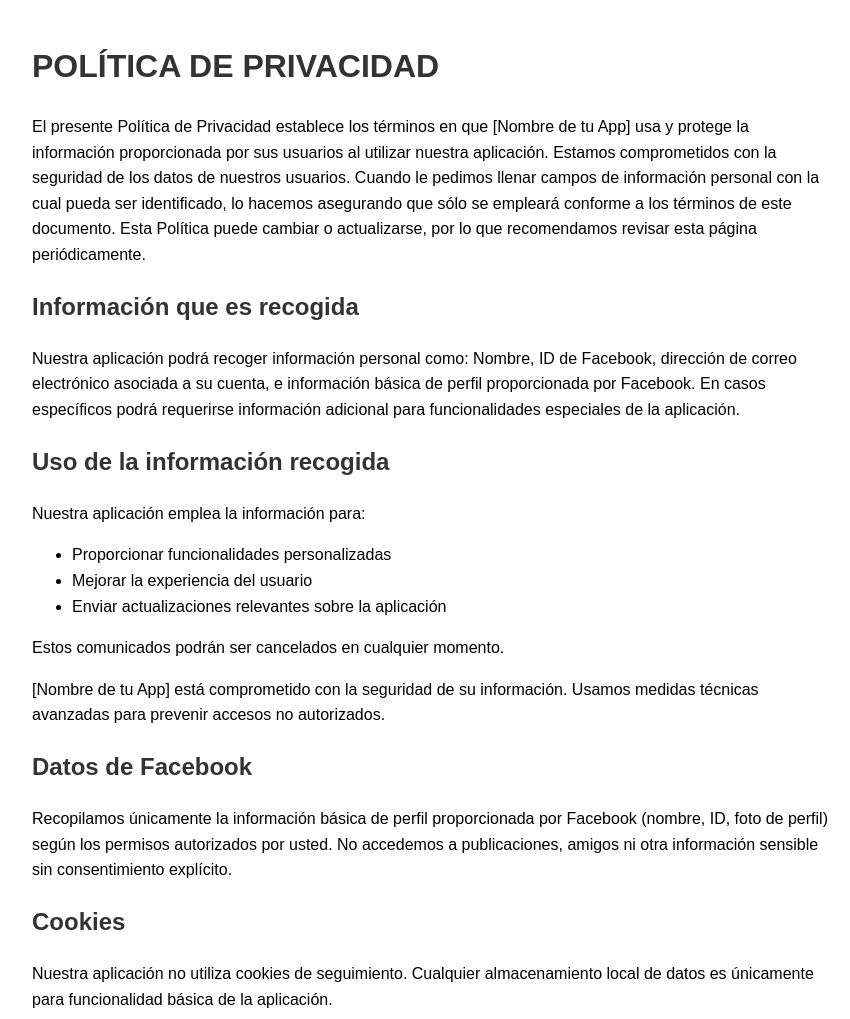
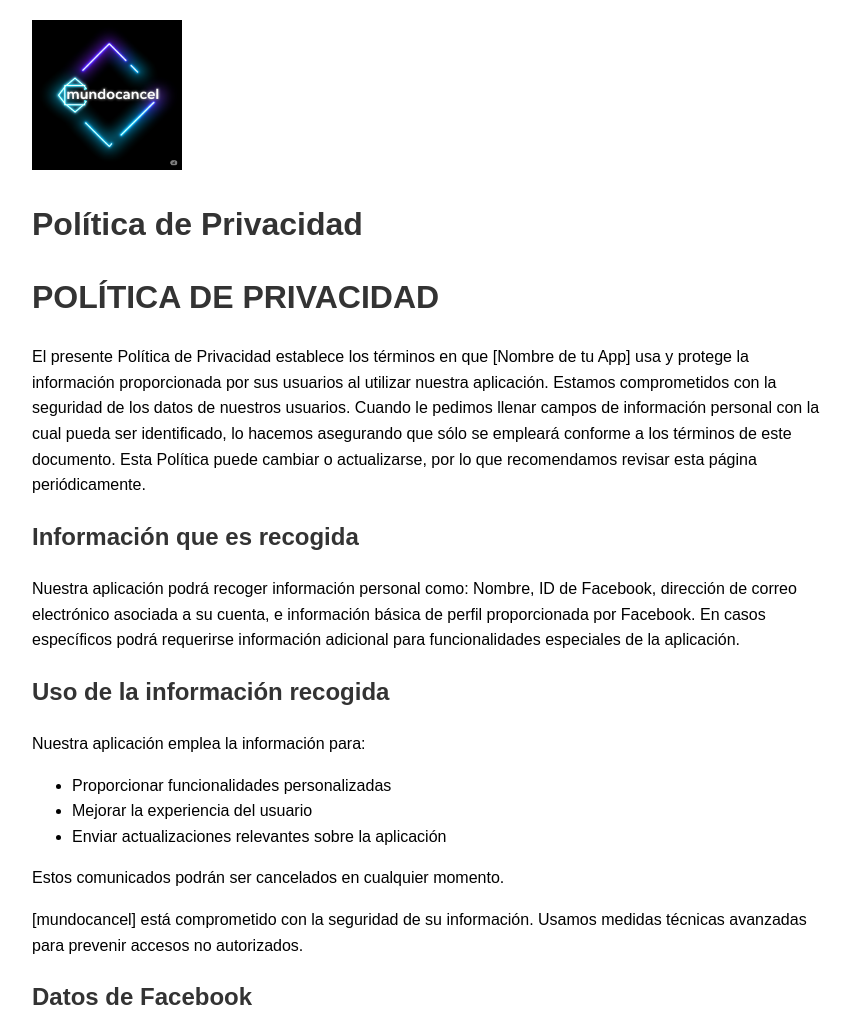
Before and after one commit to yaotzin37/politica-de-privacidad.io, a plain HTML site: page index.html in a window 1280 px wide. Shown: the top 1019 px of the page, without its empty margins (208-1058 px from the left). Drawn offline with Linux system fonts and the light colour scheme.

Commit message:
Update index.html
usar png

```diff
--- a/index.html
+++ b/index.html
@@ -2,7 +2,7 @@
 <html lang="es">
 <head>
     <meta charset="UTF-8">
-    <title>Política de Privacidad - Nombre de tu App</title>
+    <title>politica-de-privasidad-mundocancel-appfacebook</title>
     <style>
         body { font-family: Arial, sans-serif; line-height: 1.6; max-width: 800px; margin: 0 auto; padding: 20px; }
         h1, h2 { color: #333; }
@@ -10,6 +10,10 @@
     </style>
 </head>
 <body>
+    <header>
+  <img src="mundocancel.png" alt="Logo de mundocancel" width="150">
+  <h1>Política de Privacidad</h1>
+</header>
     <h1>POLÍTICA DE PRIVACIDAD</h1>
     <p>El presente Política de Privacidad establece los términos en que [Nombre de tu App] usa y protege la información proporcionada por sus usuarios al utilizar nuestra aplicación. Estamos comprometidos con la seguridad de los datos de nuestros usuarios. Cuando le pedimos llenar campos de información personal con la cual pueda ser identificado, lo hacemos asegurando que sólo se empleará conforme a los términos de este documento. Esta Política puede cambiar o actualizarse, por lo que recomendamos revisar esta página periódicamente.</p>
 
@@ -25,7 +29,7 @@
         </ul>
         Estos comunicados podrán ser cancelados en cualquier momento.
     </p>
-    <p>[Nombre de tu App] está comprometido con la seguridad de su información. Usamos medidas técnicas avanzadas para prevenir accesos no autorizados.</p>
+    <p>[mundocancel] está comprometido con la seguridad de su información. Usamos medidas técnicas avanzadas para prevenir accesos no autorizados.</p>
 
     <h2>Datos de Facebook</h2>
     <p>Recopilamos únicamente la información básica de perfil proporcionada por Facebook (nombre, ID, foto de perfil) según los permisos autorizados por usted. No accedemos a publicaciones, amigos ni otra información sensible sin consentimiento explícito.</p>
@@ -46,6 +50,6 @@
     <h2>Menores de edad</h2>
     <p>Nuestra aplicación no recopila intencionalmente datos de menores de 13 años. Si descubre que un menor ha proporcionado información, contáctenos para eliminar los datos.</p>
 
-    <p><em>Última actualización: [Fecha]</em></p>
+    <p><em>Última actualización: 03/03/2025</em></p>
 </body>
 </html>
```
